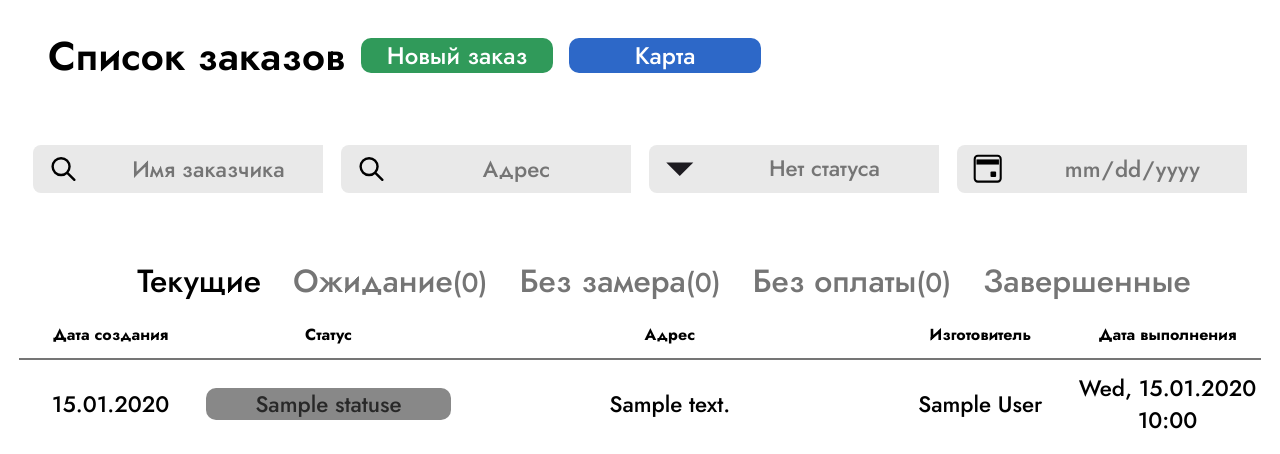
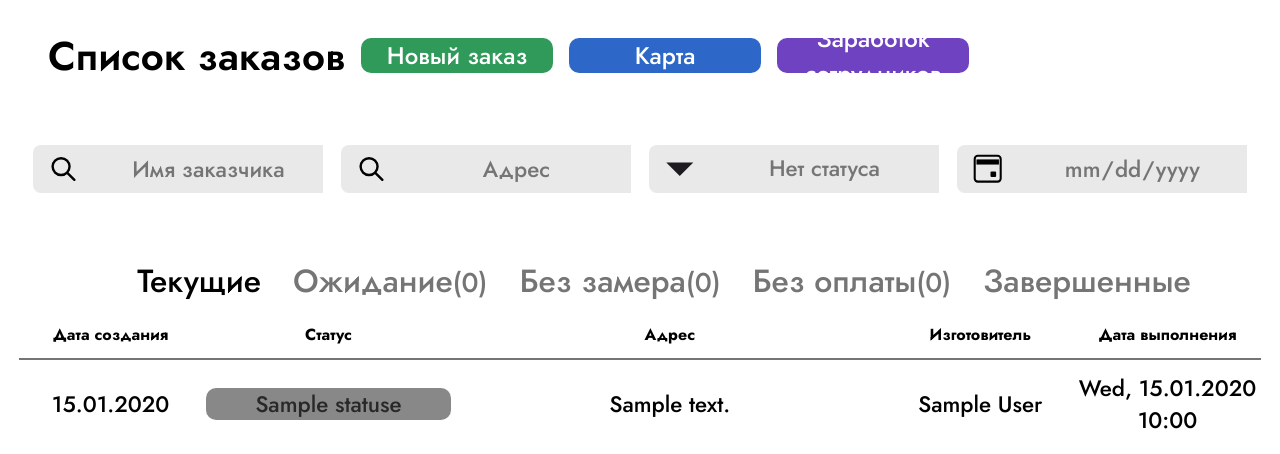
Before and after one commit to unknown999command/stonesync, a Flask app: page / in a window 1280 px wide. Shown: the top 454 px of the page. Run offline with Flask 3, Linux system fonts and the light colour scheme; the visitor is signed in with stand-in values (Sample User, id 1); tables that the repository leaves empty hold one stand-in row (values such as "Sample post"); lists and menus that the app fills with data are empty; parts of the project's set-up code (start-up, migrations or seed data) failed here and were passed over.

Commit message:
salary button

```diff
--- a/app/static/css/index.css
+++ b/app/static/css/index.css
@@ -58,6 +58,28 @@ header {
 
 .map-button:hover {
     background-color: #12418d;
+    transition-duration: 50ms;
+}
+
+.salary-button {
+    display: flex;
+    justify-content: center;
+    align-items: center;
+    border-radius: 10px;
+    width: 12rem;
+    height: 2.2rem;
+    background-color: #6f42c1;
+    transition-duration: 50ms;
+    color: white;
+    font-size: 1.5rem;
+    font-weight: 500;
+    text-align: center;
+    margin-left: 1rem;
+    text-decoration: none;
+}
+
+.salary-button:hover {
+    background-color: #5a32a3;
     transition-duration: 50ms;
 }
 
--- a/app/templates/index.html
+++ b/app/templates/index.html
@@ -51,6 +51,7 @@
         <h1 class="title">Список заказов</h1>
         <a href="{{ url_for('main.create') }}" class="create-button">Новый заказ</a>
         <a href="{{ url_for('main.map') }}" class="map-button">Карта</a>
+        <a href="{{ url_for('main.salary') }}" class="salary-button">Заработок сотрудников</a>
     </header>
 
     <!-- Фильтры -->
```
